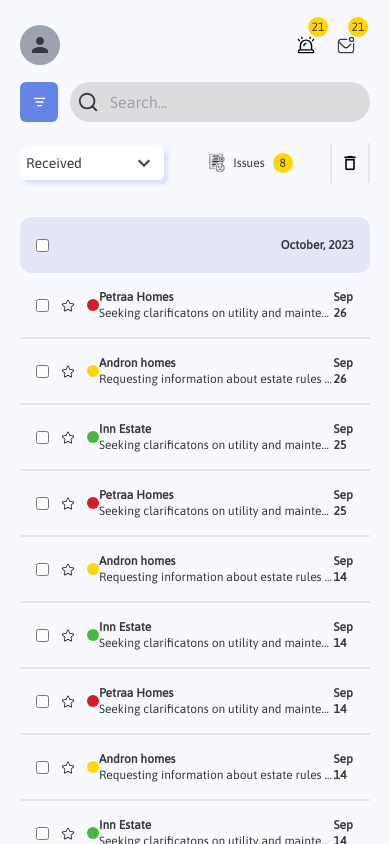
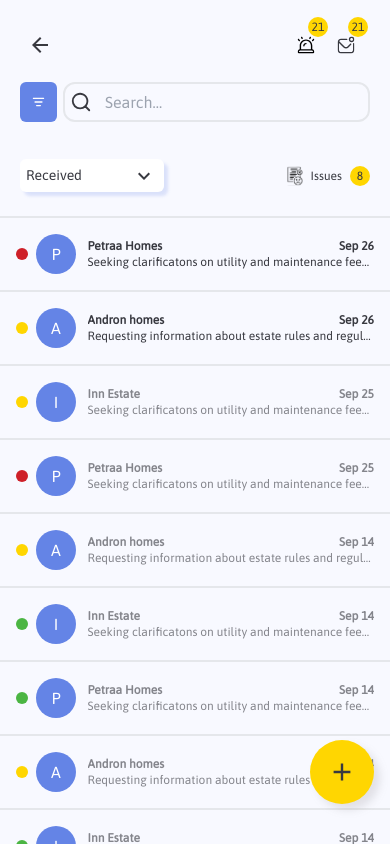
Before and after one commit to KingLegitto/BlipptoApp, a React (Create React App) app: page /notifications in a window 390 px wide. Built offline with nearby package versions, Linux system fonts and the light colour scheme.

Commit message:
responsivness for received notifications on mobile and tablets

```diff
--- a/src/components/Notifications/notifications.tsx
+++ b/src/components/Notifications/notifications.tsx
@@ -1,5 +1,5 @@
 import React from "react";
-import PersonIcon from "@mui/icons-material/Person";
+import ArrowBackIcon from '@mui/icons-material/ArrowBack';
 import { ReactComponent as Search } from "../../assets/search.svg";
 import { ReactComponent as Filter } from "../../assets/Filter.svg";
 import { ReactComponent as Issues } from "../../assets/issues.svg";
@@ -7,92 +7,116 @@ import { ReactComponent as Delete } from "../../assets/delete.svg";
 import { ReactComponent as Star } from "../../assets/star.svg";
 import NotificationIcons from "./notificationsIcons";
 import Select from "../utils/select";
-import { formatCurrentDate, showDynamicDate } from "../utils/helpers";
+import AddIcon from "@mui/icons-material/Add";
+import { formatCurrentDate, showDynamicDate } from "../utils/helpersForDates";
+import { useNavigate } from "react-router-dom";
 
 const Notifications: React.FC = () => {
   // const [hasData] = useState<Boolean>(true);
-
+  const navigate = useNavigate()
 
   const notificationsData = [
     {
-      location: "Petraa Homes",
-    description: "Seeking clarificatons on utility and maintenance fees - I believe that understanding these fees will help me and other residents manage  our expense better and contribute positively",
-    priority: 'high',
-    createdAt: '2023-09-26T01:30:00Z'
+      resident: "Petraa Homes",
+      description:
+        "Seeking clarificatons on utility and maintenance fees - I believe that understanding these fees will help me and other residents manage  our expense better and contribute positively",
+      priority: "high",
+      createdAt: "2023-09-26T01:30:00Z",
+      read: false,
     },
     {
-      location: "Andron homes",
-    description: "Requesting information about estate rules and regulations - Could you please Provide a comprehensive list of general rules that apply to residents within our estate?",
-    priority: 'medium',
-    createdAt: '2023-09-26T00:45:00Z'
+      resident: "Andron homes",
+      description:
+        "Requesting information about estate rules and regulations - Could you please Provide a comprehensive list of general rules that apply to residents within our estate?",
+      priority: "medium",
+      createdAt: "2023-09-26T00:45:00Z",
+      read: false,
     },
     {
-      location: "Inn Estate",
-    description: "Seeking clarificatons on utility and maintenance fees Seeking clarificatons on utility and maintenance fees - I believe that understanding these fees will help me and other residents manage  our expense better and contribute fhfhfdhe positively",
-    priority: 'low',
-    createdAt: '2023-09-25T20:30:00Z'
+      resident: "Inn Estate",
+      description:
+        "Seeking clarificatons on utility and maintenance fees Seeking clarificatons on utility and maintenance fees - I believe that understanding these fees will help me and other residents manage  our expense better and contribute fhfhfdhe positively",
+      priority: "medium",
+      createdAt: "2023-09-25T20:30:00Z",
+      read: true,
     },
     {
-      location: "Petraa Homes",
-    description: "Seeking clarificatons on utility and maintenance fees - I believe that understanding these fees will help me and other residents manage  our expense better and contribute positively",
-    priority: 'high',
-    createdAt: '2023-09-25T17:30:00Z'
+      resident: "Petraa Homes",
+      description:
+        "Seeking clarificatons on utility and maintenance fees - I believe that understanding these fees will help me and other residents manage  our expense better and contribute positively",
+      priority: "high",
+      createdAt: "2023-09-25T17:30:00Z",
+      read: true,
     },
     {
-      location: "Andron homes",
-    description: "Requesting information about estate rules and regulations - Could you please Provide a comprehensive list of general rules that apply to residents within our estate?",
-    priority: 'medium',
-    createdAt: '2023-09-14T15:30:00Z'
+      resident: "Andron homes",
+      description:
+        "Requesting information about estate rules and regulations - Could you please Provide a comprehensive list of general rules that apply to residents within our estate?",
+      priority: "medium",
+      createdAt: "2023-09-14T15:30:00Z",
+      read: true,
     },
     {
-      location: "Inn Estate",
-    description: "Seeking clarificatons on utility and maintenance fees Seeking clarificatons on utility and maintenance fees - I believe that understanding these fees will help me and other residents manage  our expense better and contribute fhfhfdhe positively",
-    priority: 'low',
-    createdAt: '2023-09-14T15:30:00Z'
+      resident: "Inn Estate",
+      description:
+        "Seeking clarificatons on utility and maintenance fees Seeking clarificatons on utility and maintenance fees - I believe that understanding these fees will help me and other residents manage  our expense better and contribute fhfhfdhe positively",
+      priority: "low",
+      createdAt: "2023-09-14T15:30:00Z",
+      read: true,
     },
     {
-      location: "Petraa Homes",
-    description: "Seeking clarificatons on utility and maintenance fees - I believe that understanding these fees will help me and other residents manage  our expense better and contribute positively",
-    priority: 'high',
-    createdAt: '2023-09-14T15:30:00Z'
+      resident: "Petraa Homes",
+      description:
+        "Seeking clarificatons on utility and maintenance fees - I believe that understanding these fees will help me and other residents manage  our expense better and contribute positively",
+      priority: "low",
+      createdAt: "2023-09-14T15:30:00Z",
+      read: true,
     },
     {
-      location: "Andron homes",
-    description: "Requesting information about estate rules and regulations - Could you please Provide a comprehensive list of general rules that apply to residents within our estate?",
-    priority: 'medium',
-    createdAt: '2023-09-14T15:30:00Z'
+      resident: "Andron homes",
+      description:
+        "Requesting information about estate rules and regulations - Could you please Provide a comprehensive list of general rules that apply to residents within our estate?",
+      priority: "medium",
+      createdAt: "2023-09-14T15:30:00Z",
+      read: true,
     },
     {
-      location: "Inn Estate",
-    description: "Seeking clarificatons on utility and maintenance fees Seeking clarificatons on utility and maintenance fees - I believe that understanding these fees will help me and other residents manage  our expense better and contribute fhfhfdhe positively",
-    priority: 'low',
-    createdAt: '2023-09-14T15:30:00Z'
+      resident: "Inn Estate",
+      description:
+        "Seeking clarificatons on utility and maintenance fees Seeking clarificatons on utility and maintenance fees - I believe that understanding these fees will help me and other residents manage  our expense better and contribute fhfhfdhe positively",
+      priority: "low",
+      createdAt: "2023-09-14T15:30:00Z",
+      read: true,
     },
-  ]
+  ];
 
   return (
     <>
-    <div className="h-screen overflow-y-auto max-h-screen px-5 py-6 md:p-6 md:pr-9 bg-background w-full max-w-full  box-border">
+      <div className="h-screen overflow-y-auto max-h-screen  bg-background w-full max-w-full  box-border">
+        <div className="px-5 py-6 md:py-0 md:pt-6 md:px-5 md:pr-9 border-b-2 md:border-b-0">
           <div className="flex justify-between items-center h-[5vh] mb-4">
             <div>
-          <h1 className="hidden md:block text-lg font-bold md:text-xl 2xl:text-3xl">
-            Notifications
+              <h1 className="hidden md:flex items-center text-lg font-bold md:text-xl 2xl:text-3xl">
+              <div className="flex  w-10 h-10  items-center justify-center " onClick={() => navigate(-1)}>
+                <ArrowBackIcon />
+              </div>
+                {"Notifications"}
               </h1>
-          <div className="flex md:hidden w-10 h-10 rounded-full bg-gray-400 items-center justify-center ">
-            <PersonIcon />
+              <div className="flex md:hidden w-10 h-10  items-center justify-center ">
+                <ArrowBackIcon />
               </div>
             </div>
             <NotificationIcons />
           </div>
-      <div className="flex flex-col md:flex-row justify-between md:items-center h-[12vh] md:h-[8vh] mb-[4vh] ">
-        <div className=" w-full md:w-[55%] xl:w-[40%] flex">
-          <button className="hidden md:flex justify-center  items-center rounded-xl text-base bg-accenture h-10 w-48 mr-3">
+          <div className="flex flex-col md:flex-row justify-between md:items-center h-[13vh] sm:h-[8vh] mb-0 md:mb-4">
+            <div className=" w-full md:w-[55%] xl:w-[50%] flex">
+              <button className="hidden md:flex justify-center  items-center rounded-xl text-xs xl:text-sm  bg-accenture h-10 w-auto px-2 py-0.5 mr-3">
                 Create Notification
               </button>
-          <div className="w-10 h-10 rounded-md bg-brand mr-3 flex justify-center items-center">
+              <div className="w-10 h-10 rounded-md bg-brand mr-1.5 flex justify-center items-center">
                 <Filter className="scale-[0.6] xl:scale-75" />
               </div>
-          <div className="relative  rounded-full  w-[90%] md:w-[70%] h-10 ">
+              <div className="relative  rounded-full  w-[95%] md:w-[70%] h-10 ">
                 <div className=" pointer-events-none absolute inset-y-0 left-0 flex items-center pl-2 md:pl-3">
                   <span className="text-gray-500 sm:text-sm">
                     <Search />
@@ -102,7 +126,7 @@ const Notifications: React.FC = () => {
                   type="text"
                   name="price"
                   id="price"
-              className="block w-full  rounded-full h-full border-0 pl-10 bg-[#dcdcdf]  text-gray-900   outline-1  focus:outline-1  focus:outline-[#FFD601] sm:text-sm sm:leading-6"
+                  className="block w-full  rounded-xl h-full border-2 pl-10 bg-background  text-gray-900   outline-1  focus:outline-1  focus:outline-[#FFD601] sm:text-sm sm:leading-6"
                   placeholder="Search..."
                 />
               </div>
@@ -115,42 +139,72 @@ const Notifications: React.FC = () => {
               />
               <div className="flex items-center">
                 <Issues className="scale-[0.6] xl:scale-75" />
-                <p className="text-xs xl:text-sm mr-2" >Issues</p>
+                <p className="text-xs xl:text-sm mr-2">Issues</p>
                 <div className="flex items-center justify-center w-5 h-5 rounded-full text-xs bg-accenture">
                   8
                 </div>
               </div>
-            <div className="flex items-center justify-between p-2 gap-x-2 border-x-2">
+              <div className="hidden md:flex items-center justify-between p-2 gap-x-2 border-x-2">
                 <Delete className="scale-[0.6] xl:scale-75" />
-            <p className="text-xs xl:text-sm hidden md:block">Delete</p>
+                <p className="text-xs xl:text-sm hidden lg:block">Delete</p>
               </div>
             </div>
           </div>
-      <div className="p-4  h-14 rounded-xl flex justify-between items-center bg-primary">
-        <input type="checkbox"/>
-        <p className="text-xs xl:text-sm font-bold">{formatCurrentDate()}</p>
         </div>
+        <div className="px-5 md:pr-9 hidden md:block">
+          <div className="flex p-4 h-14 rounded-xl justify-between items-center bg-primary">
+            <input type="checkbox" />
+            <p className="text-xs xl:text-sm font-bold">
+              {formatCurrentDate()}
+            </p>
+          </div>
+        </div>
+        <div className="px-0 md:px-5 py-0 md:pr-9">
           <ul>
-        {
-          notificationsData.map((notification, idx) => {
-            return  <li key={idx} className="flex items-center justify-between border-b-2 p-4">
-            <div className="basis-[5%] flex items-center gap-x-2">
-            <input type="checkbox"/>
-            <Star className="scale-[0.6] xl:scale-75" />
+            {notificationsData.map((notification, idx) => {
+              return (
+                <li
+                  key={idx}
+                  className="flex items-center justify-between border-b-2 p-4"
+                >
+                  <div className="basis-[10%] md:basis-[5%] flex items-center gap-x-2">
+                    <input type="checkbox" className="hidden md:block" />
+                    <Star className="hidden md:block scale-[0.6] xl:scale-75" />
                     {showPriorityLevel(notification.priority)}
+                    <div className="flex md:hidden w-10 h-10 rounded-full bg-brand justify-center items-center text-white">
+                      {notification.resident[0]}
                     </div>
-            <div className="basis-[80%] overflow-hidden">
-             <p className="text-xs xl:text-sm font-bold">{notification.location}</p>
-             <p className="text-xs xl:text-sm truncate">{notification.description}</p>
                   </div>
-            <div className="basis-[7%] flex justify-end">
-            <p className="text-xs xl:text-sm font-bold">{showDynamicDate(notification.createdAt)}</p>
+                  <div className="basis-[80%] md:basis-[80%] overflow-hidden">
+                    <p
+                      className={`text-xs xl:text-sm flex justify-between font-semibold ${
+                        notification.read ? "opacity-60" : "opacity-100"
+                      }`}
+                    >
+                      <span>{notification.resident}</span>
+                      <span className="inline-block sm:hidden">{showDynamicDate(notification.createdAt)}</span>
+                    </p>
+                    <p
+                      className={`text-xs xl:text-sm truncate font-medium ${
+                        notification.read ? "opacity-60" : "opacity-100"
+                      }`}
+                    >
+                      {notification.description}
+                    </p>
+                  </div>
+                  <div className="basis-0 sm:basis-[7%] hidden sm:flex justify-end">
+                    <p className="text-xs xl:text-sm font-bold">
+                      {showDynamicDate(notification.createdAt)}
+                    </p>
                   </div>
                 </li>
-          })
-        }
-
+              );
+            })}
           </ul>
+        </div>
+        <div className="flex md:hidden w-16 h-16 absolute rounded-full bg-accenture  justify-center items-center  bottom-10 right-4 drop-shadow-[6px_6px_4px_rgba(105,97,97,0.16)]">
+          <AddIcon className="scale-[1.2] " />
+        </div>
         {/* {hasData ? (
 
       ) : (
@@ -171,12 +225,10 @@ const Notifications: React.FC = () => {
 
 export default Notifications;
 
-function showPriorityLevel(priority: string){
- if(priority === 'low'){
-  return <span className="bg-[#4BB543] w-3 h-3 rounded-full"/>
+function showPriorityLevel(priority: string) {
+  if (priority === "low") {
+    return <span className="bg-[#4BB543] w-3 h-3 rounded-full" />;
+  } else if (priority === "medium") {
+    return <span className="bg-[#FFD601] w-3 h-3 rounded-full" />;
+  } else return <span className="bg-[#CE2029] w-3 h-3 rounded-full" />;
 }
- else if(priority === 'medium'){
-  return <span className="bg-[#FFD601] w-3 h-3 rounded-full"/>
- }
- else return <span className="bg-[#CE2029] w-3 h-3 rounded-full"/>
-}
```
Also changed, not shown: src/components/utils/helpersForDates.ts (renamed from src/components/utils/helpers.ts). Lines whose indentation alone changed are shown as unchanged.
